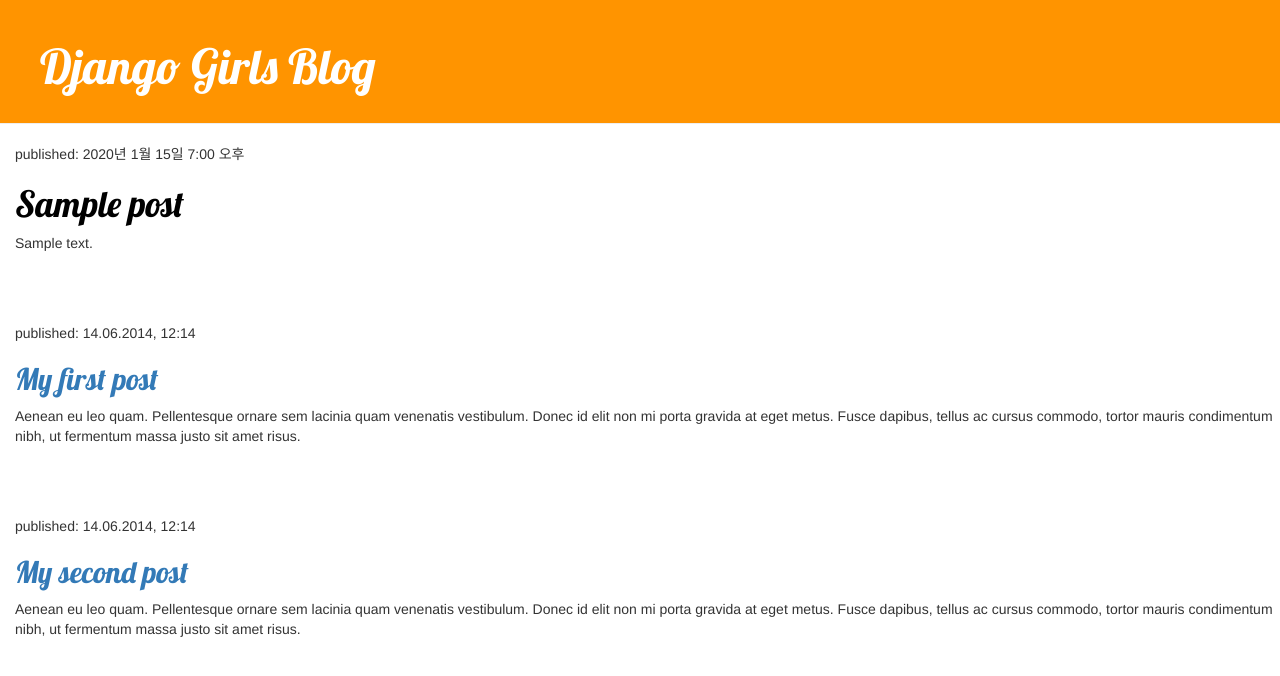
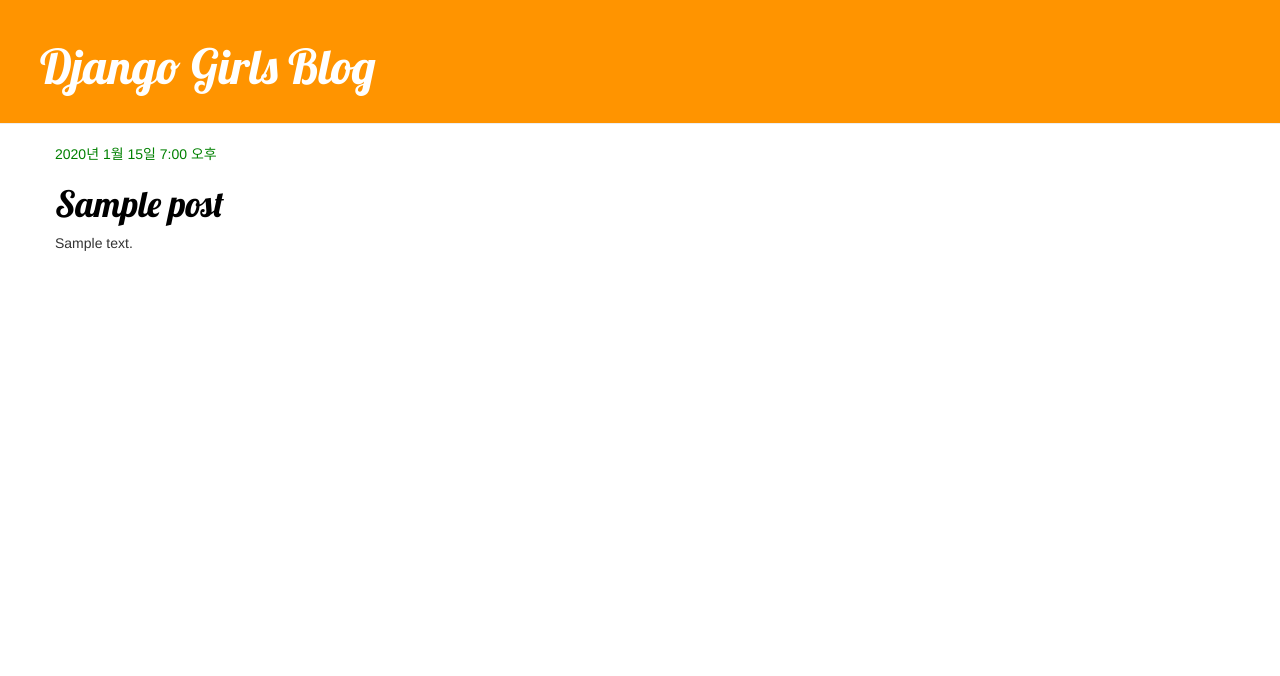
Before and after one commit to Pirogramming17/KimNahyun, a Django app: page / in a window 1280 px wide. Shown: the top 676 px of the page. Run offline with Django 4.2, Linux system fonts and the light colour scheme; tables that the repository leaves empty hold one stand-in row (values such as "Sample post"); some libraries are stand-ins or nearby versions.

Commit message:
템플릿 확장하기

```diff
--- a/djangogirls/blog/static/css/blog.css
+++ b/djangogirls/blog/static/css/blog.css
@@ -1,7 +1,3 @@
-.post {
-  padding-left: 15px;
-}
-
 .page-header {
   background-color: #ff9400;
   margin-top: 0;
@@ -29,12 +25,9 @@
 }
 
 .date {
-  color: #828282;
+  color: green;
 }
 
-.date p {
-  color: green;
-}
 .save {
   float: right;
 }
--- /dev/null
+++ b/djangogirls/blog/templates/blog/base.html
@@ -0,0 +1,30 @@
+{% load static %}
+<html>
+  <head>
+    <title>Django Girls blog</title>
+    <link
+      rel="stylesheet"
+      href="//maxcdn.bootstrapcdn.com/bootstrap/3.2.0/css/bootstrap.min.css"
+    />
+    <link
+      rel="stylesheet"
+      href="//maxcdn.bootstrapcdn.com/bootstrap/3.2.0/css/bootstrap-theme.min.css"
+    />
+    <link
+      href="//fonts.googleapis.com/css?family=Lobster&subset=latin,latin-ext"
+      rel="stylesheet"
+      type="text/css"
+    />
+    <link rel="stylesheet" href="{% static 'css/blog.css' %}" />
+  </head>
+  <body>
+    <div class="page-header">
+      <h1><a href="/">Django Girls Blog</a></h1>
+    </div>
+    <div class="content container">
+      <div class="row">
+        <div class="col-md-8">{% block content %} {% endblock %}</div>
+      </div>
+    </div>
+  </body>
+</html>
--- a/djangogirls/blog/templates/blog/post_list.html
+++ b/djangogirls/blog/templates/blog/post_list.html
@@ -1,55 +1,7 @@
-{% load static %}
-<html>
-  <head>
-    <title>Django Girls blog</title>
-    <link
-      rel="stylesheet"
-      href="//maxcdn.bootstrapcdn.com/bootstrap/3.2.0/css/bootstrap.min.css"
-    />
-    <link
-      rel="stylesheet"
-      href="//maxcdn.bootstrapcdn.com/bootstrap/3.2.0/css/bootstrap-theme.min.css"
-    />
-    <link rel="stylesheet" href="{% static 'css/blog.css' %}" />
-    <link
-      href="//fonts.googleapis.com/css?family=Lobster&subset=latin,latin-ext"
-      rel="stylesheet"
-      type="text/css"
-    />
-  </head>
-
-  <body>
-    <div class="page-header">
-      <h1><a href="">Django Girls Blog</a></h1>
-    </div>
-
-    {% for post in posts %}
-    <div class="post">
-      <p>published: {{ post.published_date }}</p>
-      <h1><a href="">{{ post.title }}</a></h1>
-      <p>{{ post.text|linebreaksbr }}</p>
-    </div>
-    {% endfor %}
-
-    <div class="post">
-      <p>published: 14.06.2014, 12:14</p>
-      <h2><a href="">My first post</a></h2>
-      <p>
-        Aenean eu leo quam. Pellentesque ornare sem lacinia quam venenatis
-        vestibulum. Donec id elit non mi porta gravida at eget metus. Fusce
-        dapibus, tellus ac cursus commodo, tortor mauris condimentum nibh, ut
-        fermentum massa justo sit amet risus.
-      </p>
-    </div>
-    <div class="post">
-      <p>published: 14.06.2014, 12:14</p>
-      <h2><a href="">My second post</a></h2>
-      <p>
-        Aenean eu leo quam. Pellentesque ornare sem lacinia quam venenatis
-        vestibulum. Donec id elit non mi porta gravida at eget metus. Fusce
-        dapibus, tellus ac cursus commodo, tortor mauris condimentum nibh, ut
-        fermentum massa justo sit amet risus.
-      </p>
-    </div>
-  </body>
-</html>
+{% extends 'blog/base.html' %} {% block content %} {% for post in posts %}
+<div class="post">
+  <div class="date">{{ post.published_date }}</div>
+  <h1><a href="">{{ post.title }}</a></h1>
+  <p>{{ post.text|linebreaksbr }}</p>
+</div>
+{% endfor %} {% endblock %}
```
